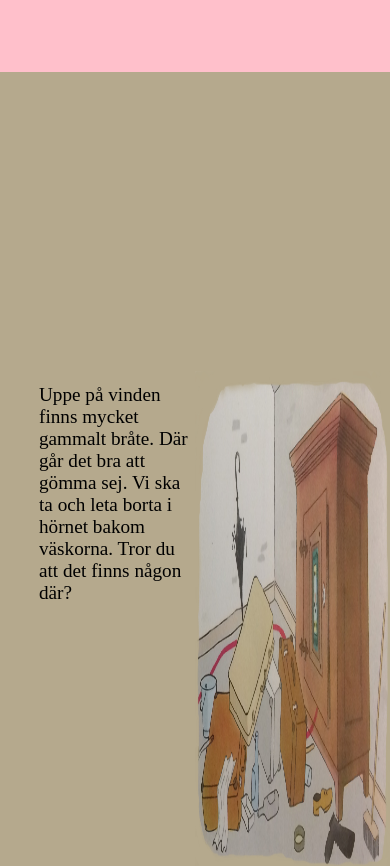
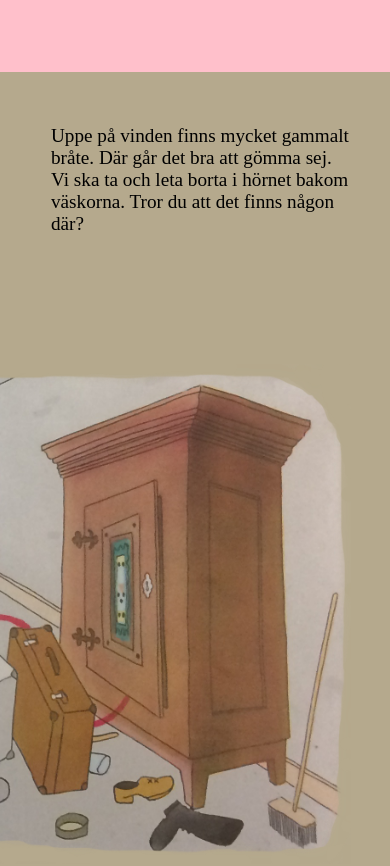
Before and after one commit to cjcmattsson/historienomnagon-1, a plain HTML site: page arbetsyta.html in a window 390 px wide. Shown: the part 6680-7546 px from the top of the page. Drawn offline with nearby package versions, Linux system fonts and the light colour scheme.

Commit message:
ösldkfj

```diff
--- a/style.css
+++ b/style.css
@@ -12,7 +12,27 @@
 
   }
 
+  .texteight {
+  display: flex;
+  align-self: flex-end;
+  margin:10%;
 
+  }
+
+  #bags_attic {
+  /*minska bildstorlek*/
+  }
+
+.bakgrund.eight {
+  display: flex;
+  flex-direction: column;
+
+}
+
+.bakgrund.nine {
+  display: flex;
+  flex-direction: column;
+}
 }
 
 
@@ -327,16 +347,16 @@ right: 100px;
 }
 
 .texteight {
-  width: 40vw;
-  margin-left: 10%;
-  align-self:center;
+  width: 300px;
+  height: 200px;
 }
 
 #bags_attic {
-  height: 60%;
-  width: 50%;
+  height: 500px;
+  width: 600px;
   align-self: flex-end;
   margin-bottom: 10%;
+  margin-right: 10%;
 }
 
 
```
